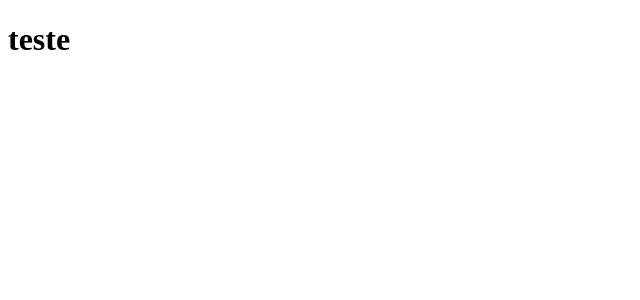
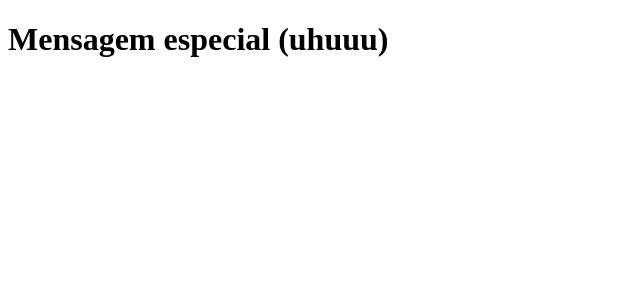
Before and after one commit to GiancarloPagliarini/clone-tabnews, a Next.js app: page / in a window 1280 px wide. Shown: the top 300 px of the page, without its empty margins (0-640 px from the left). Built offline with nearby package versions, Linux system fonts and the light colour scheme.

Commit message:
adicionando a pasta pages

```diff
--- a/pages/index.js
+++ b/pages/index.js
@@ -1,5 +1,5 @@
 function Home() {
-    return <h1>teste</h1>
+    return <h1>Mensagem especial (uhuuu)</h1>
 }
 
 export default Home
```
Also changed, not shown: 1 other file (tests, documents, lock files or other folders).
